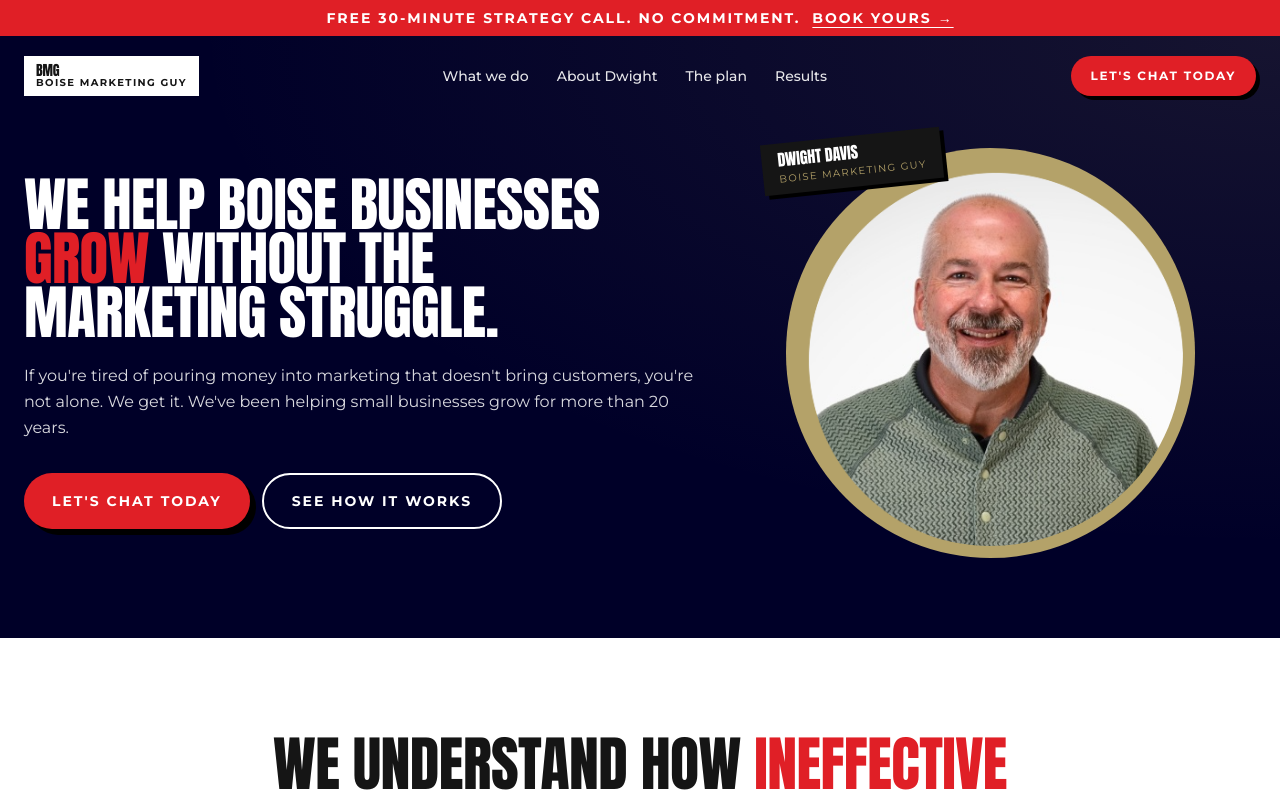
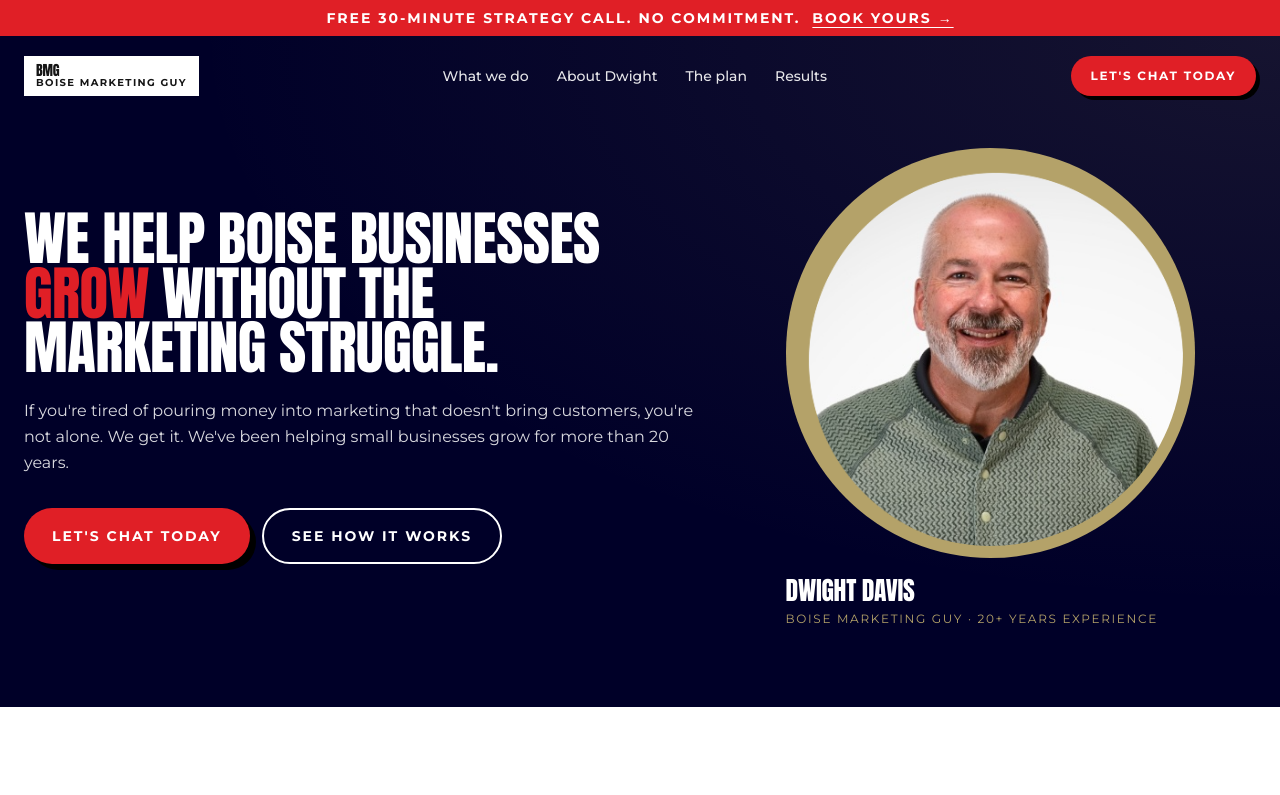
Before and after one commit to dwight-davis/bmg-site, a Next.js app: page / in a window 1280 px wide. Shown: the top 795 px of the page. Built offline with nearby package versions, Linux system fonts and the light colour scheme.

Commit message:
Hero portrait: drop the random rotated chip, add a clean caption below — name + role + years

```diff
--- a/components/Hero.tsx
+++ b/components/Hero.tsx
@@ -40,8 +40,9 @@
             </div>
           </div>
 
+          <div className="flex flex-col items-center md:items-start gap-5">
             <div
-            className="relative mx-auto md:mx-0 aspect-square"
+              className="relative aspect-square"
               style={{ width: "clamp(280px, 32vw, 460px)" }}
             >
               <div className="absolute inset-0 rounded-full bg-paper" />
@@ -55,13 +56,16 @@
                   className="object-cover object-top"
                 />
               </div>
+            </div>
 
-            <div className="absolute -top-3 -left-2 sm:-left-6 z-10 bg-ink text-white px-4 py-2 shadow-crisp-sm rotate-[-6deg]">
-              <div className="font-display text-base leading-none uppercase tracking-tight">
+            {/* Clean attribution caption below the portrait. Replaces the
+                random-looking rotated chip with something purposeful. */}
+            <div className="text-center md:text-left">
+              <div className="font-display uppercase tracking-tight leading-none" style={{ fontSize: "clamp(1.5rem, 2vw, 1.875rem)" }}>
                 Dwight Davis
               </div>
-              <div className="font-body text-[10px] uppercase tracking-eyebrow text-paper mt-1">
-                Boise Marketing Guy
+              <div className="font-body text-xs uppercase tracking-eyebrow text-paper mt-2">
+                Boise Marketing Guy · 20+ years experience
               </div>
             </div>
           </div>
```
Lines whose indentation alone changed are shown as unchanged.
